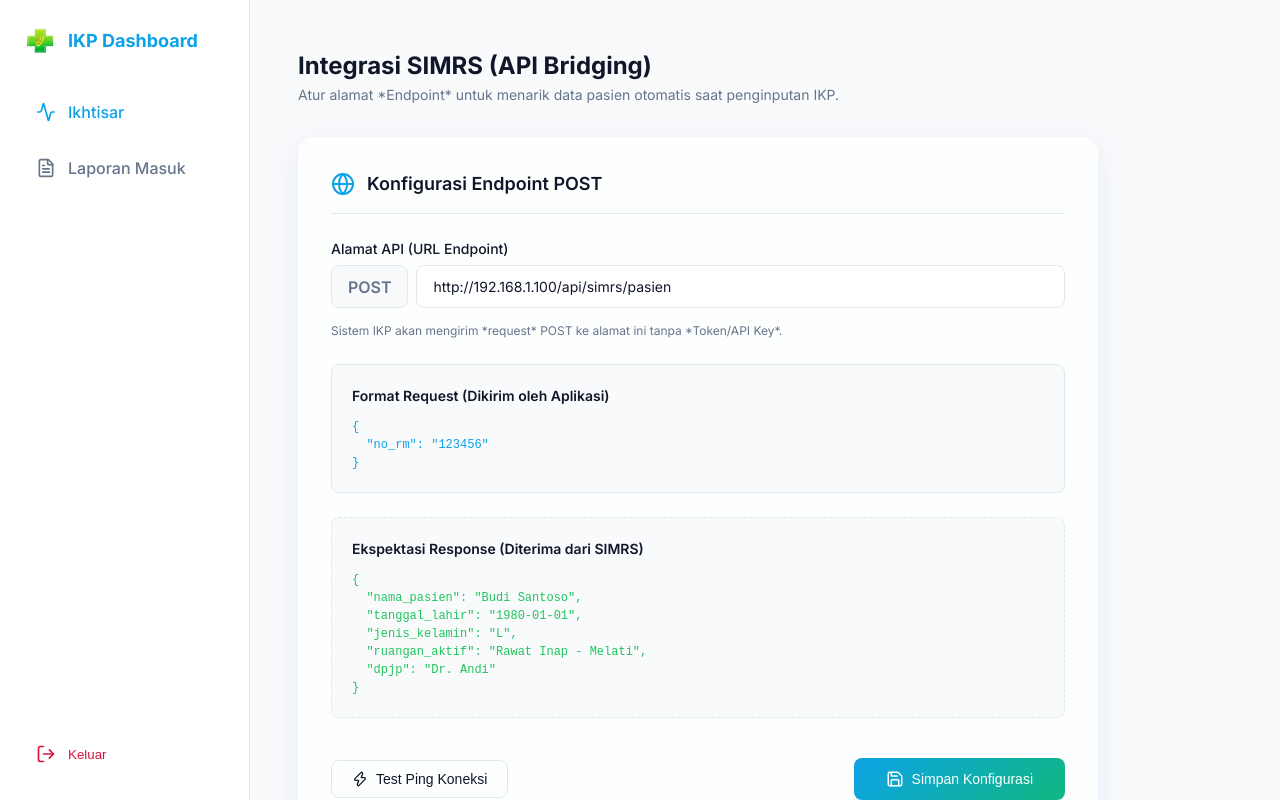
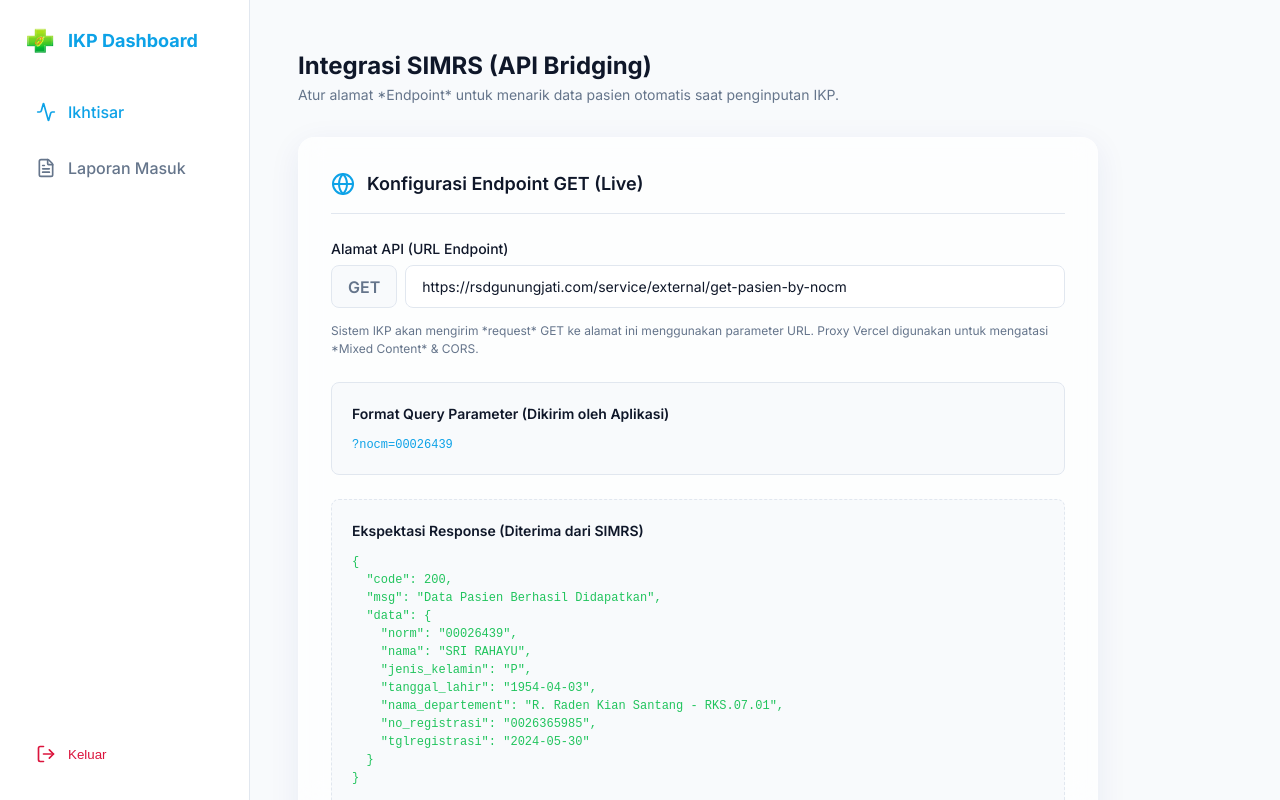
Before and after one commit to ekawahyup/ikp-simrs-v2, a Next.js app: page /dashboard/pengaturan in a window 1280 px wide. Built offline with nearby package versions, Linux system fonts and the light colour scheme; no server answers; sample sign-in values are in the browser's storage.

Commit message:
docs: update SIMRS integration settings UI to reflect live GET API implementation

```diff
--- a/src/app/dashboard/pengaturan/page.tsx
+++ b/src/app/dashboard/pengaturan/page.tsx
@@ -4,7 +4,7 @@ import { useState } from "react";
 import { CheckCircle, Zap, Globe, Save } from "lucide-react";
 
 export default function PengaturanAPIPage() {
-  const [url, setUrl] = useState("http://192.168.1.100/api/simrs/pasien");
+  const [url, setUrl] = useState("https://rsdgunungjati.com/service/external/get-pasien-by-nocm");
   const [saved, setSaved] = useState(false);
 
   const handleSave = (e: React.FormEvent) => {
@@ -13,8 +13,17 @@ export default function PengaturanAPIPage() {
     setTimeout(() => setSaved(false), 3000);
   };
 
-  const handleTest = () => {
-    alert("Simulasi Ping ke API SIMRS: Berhasil terhubung (200 OK)!");
+  const handleTest = async () => {
+    try {
+      const res = await fetch('/api/simrs?rm=00026439');
+      if (res.ok) {
+        alert("Ping Berhasil! API Live RSD Gunung Jati merespon dengan status 200 OK.");
+      } else {
+        alert("Ping Gagal! Cek koneksi internet Anda.");
+      }
+    } catch (e) {
+      alert("Terjadi kesalahan koneksi.");
+    }
   };
 
   return (
@@ -27,7 +36,7 @@ export default function PengaturanAPIPage() {
       <div className="glass-panel" style={{ padding: '2rem' }}>
         <div style={{ display: 'flex', alignItems: 'center', gap: '0.75rem', marginBottom: '1.5rem', paddingBottom: '1rem', borderBottom: '1px solid hsl(var(--border))' }}>
           <Globe size={24} style={{ color: 'hsl(var(--primary))' }} />
-          <h2 style={{ fontSize: '1.125rem', fontWeight: 600 }}>Konfigurasi Endpoint POST</h2>
+          <h2 style={{ fontSize: '1.125rem', fontWeight: 600 }}>Konfigurasi Endpoint GET (Live)</h2>
         </div>
 
         <form onSubmit={handleSave} style={{ display: 'flex', flexDirection: 'column', gap: '1.5rem' }}>
@@ -35,25 +44,23 @@ export default function PengaturanAPIPage() {
           <div className="form-group" style={{ marginBottom: 0 }}>
             <label className="form-label">Alamat API (URL Endpoint)</label>
             <div style={{ display: 'flex', gap: '0.5rem' }}>
-              <span style={{ display: 'inline-flex', alignItems: 'center', padding: '0 1rem', background: 'hsl(var(--bg-body))', border: '1px solid hsl(var(--border))', borderRadius: 'var(--radius-md)', fontWeight: 600, color: 'hsl(var(--text-muted))' }}>POST</span>
+              <span style={{ display: 'inline-flex', alignItems: 'center', padding: '0 1rem', background: 'hsl(var(--bg-body))', border: '1px solid hsl(var(--border))', borderRadius: 'var(--radius-md)', fontWeight: 600, color: 'hsl(var(--text-muted))' }}>GET</span>
               <input
                 type="url"
                 className="form-input"
                 value={url}
                 onChange={(e) => setUrl(e.target.value)}
-                placeholder="http://ip-simrs/api/..."
+                placeholder="https://rsdgunungjati.com/..."
                 required
               />
             </div>
-            <span style={{ display: 'block', fontSize: '0.75rem', color: 'hsl(var(--text-muted))', marginTop: '0.5rem' }}>Sistem IKP akan mengirim *request* POST ke alamat ini tanpa *Token/API Key*.</span>
+            <span style={{ display: 'block', fontSize: '0.75rem', color: 'hsl(var(--text-muted))', marginTop: '0.5rem' }}>Sistem IKP akan mengirim *request* GET ke alamat ini menggunakan parameter URL. Proxy Vercel digunakan untuk mengatasi *Mixed Content* & CORS.</span>
           </div>
 
           <div style={{ padding: '1.25rem', background: 'hsl(var(--bg-body))', borderRadius: 'var(--radius-md)', border: '1px solid hsl(var(--border))' }}>
-            <h4 style={{ fontSize: '0.875rem', fontWeight: 600, marginBottom: '0.75rem' }}>Format Request (Dikirim oleh Aplikasi)</h4>
+            <h4 style={{ fontSize: '0.875rem', fontWeight: 600, marginBottom: '0.75rem' }}>Format Query Parameter (Dikirim oleh Aplikasi)</h4>
             <pre style={{ fontSize: '0.75rem', color: 'hsl(var(--primary))', margin: 0 }}>
-{`{
-  "no_rm": "123456"
-}`}
+{`?nocm=00026439`}
             </pre>
           </div>
 
@@ -61,11 +68,17 @@ export default function PengaturanAPIPage() {
             <h4 style={{ fontSize: '0.875rem', fontWeight: 600, marginBottom: '0.75rem' }}>Ekspektasi Response (Diterima dari SIMRS)</h4>
             <pre style={{ fontSize: '0.75rem', color: 'hsl(var(--risk-green))', margin: 0 }}>
 {`{
-  "nama_pasien": "Budi Santoso",
-  "tanggal_lahir": "1980-01-01",
-  "jenis_kelamin": "L",
-  "ruangan_aktif": "Rawat Inap - Melati",
-  "dpjp": "Dr. Andi"
+  "code": 200,
+  "msg": "Data Pasien Berhasil Didapatkan",
+  "data": {
+    "norm": "00026439",
+    "nama": "SRI RAHAYU",
+    "jenis_kelamin": "P",
+    "tanggal_lahir": "1954-04-03",
+    "nama_departement": "R. Raden Kian Santang - RKS.07.01",
+    "no_registrasi": "0026365985",
+    "tglregistrasi": "2024-05-30"
+  }
 }`}
             </pre>
           </div>
```
